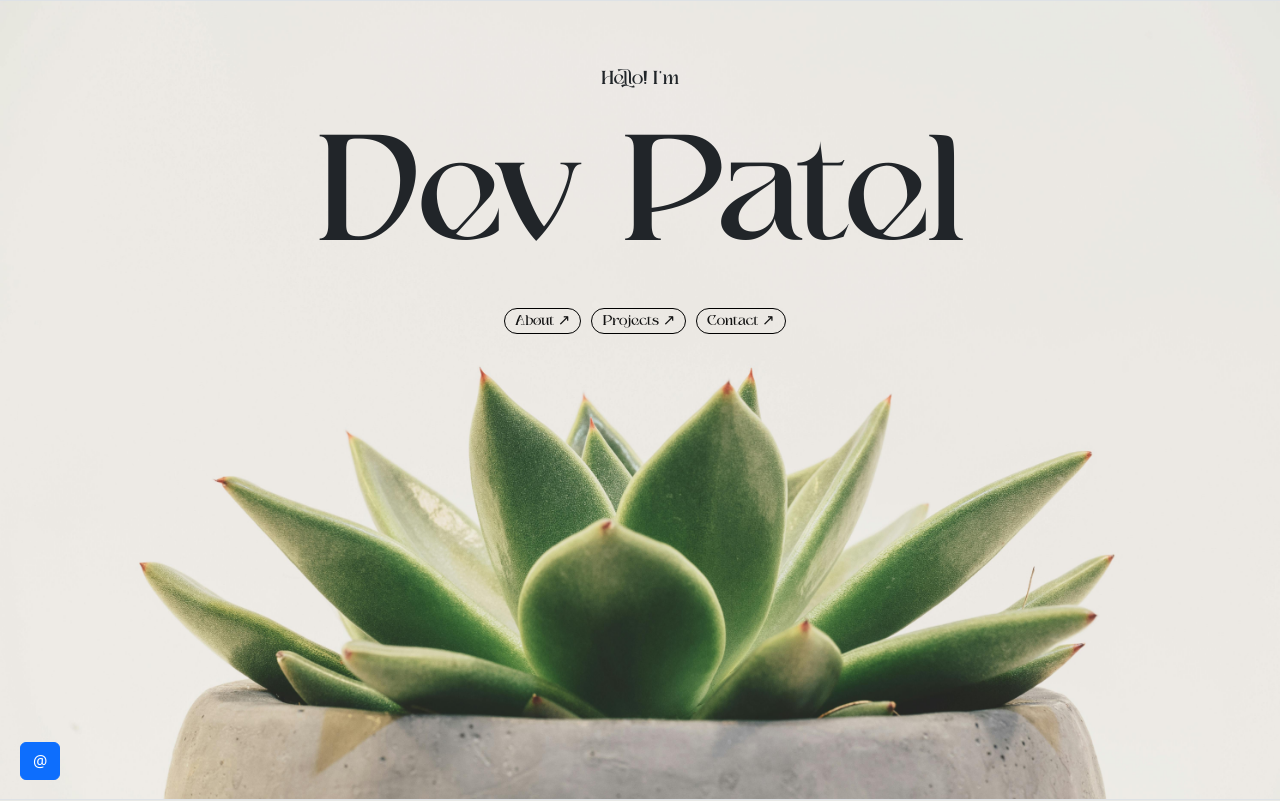
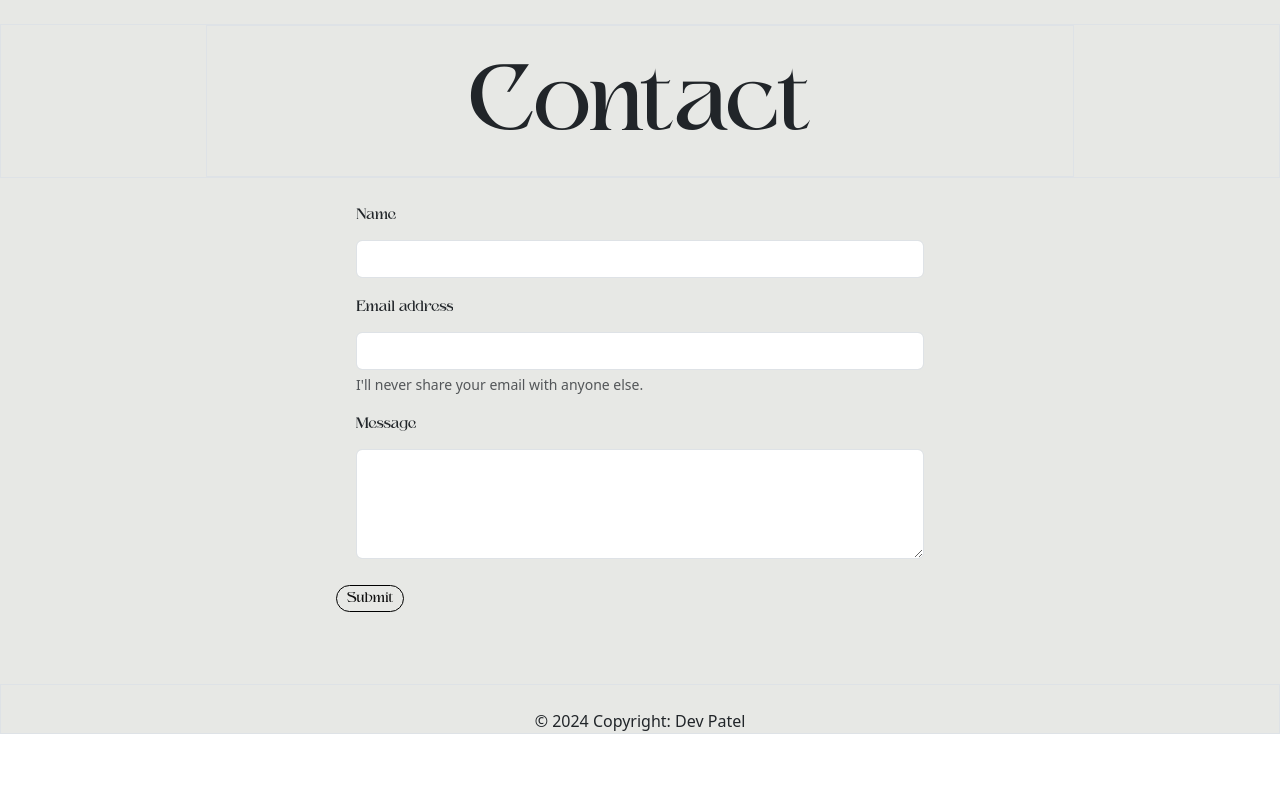
Before and after one commit to devp19/portfolio-react-app, a React (Create React App) app in the folder portfolio-website/: page /contact in a window 1280 px wide. Shown: the top 801 px of the page. Built offline with nearby package versions, Linux system fonts and the light colour scheme.

Commit message:
routing update for net

```diff
--- a/portfolio-website/src/App.js
+++ b/portfolio-website/src/App.js
@@ -1,14 +1,19 @@
 import React from 'react';
-import Home from './components/pages/Home'
-
+import { BrowserRouter as Router, Routes, Route } from 'react-router-dom';
+import Contact from './components/pages/Contact';
+import Success from './components/pages/Success';  // Adjust the path as necessary
+import Home from './components/pages/Home';
 
 function App() {
-  return (
-    <div>
-      <Home />
-    </div>
-
-  );
+    return (
+        <Router>
+            <Routes>
+                <Route path="/" element={<Home />} />
+                <Route path="/contact" element={<Contact />} />
+                <Route path="/success" element={<Success />} />
+            </Routes>
+        </Router>
+    );
 }
 
 export default App;
--- a/portfolio-website/src/components/pages/Contact.js
+++ b/portfolio-website/src/components/pages/Contact.js
@@ -15,7 +15,7 @@ const Contact = forwardRef((props, ref) => {
 
                 <div className="row justify-content-center">
                     <div className="col-md-6 pt-4">
-                        <form  name="contact" method="post" data-netlify="true" onSubmit="submit" action="'./components/pages/success/">
+                        <form  name="contact" method="post" data-netlify="true" onSubmit="submit" action="'/success/">
 
                         <input type="hidden" name="form-name" value="contact"/>
 
```
